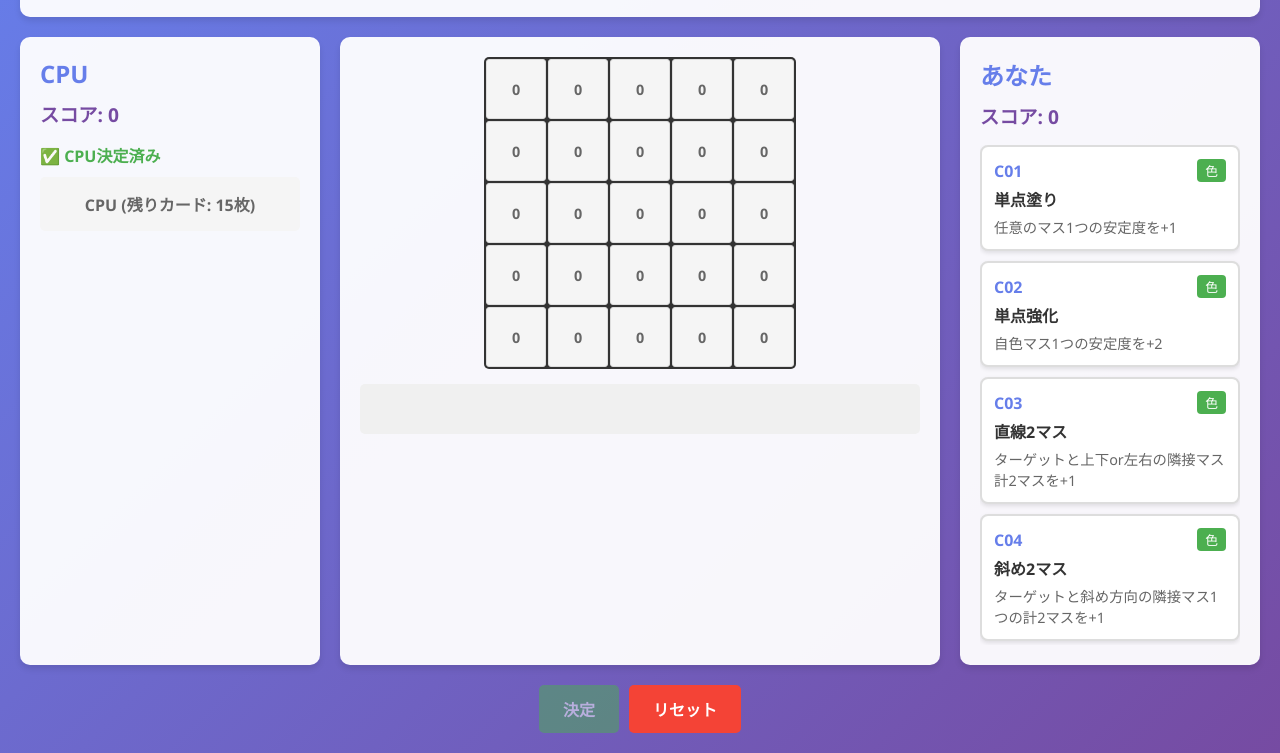
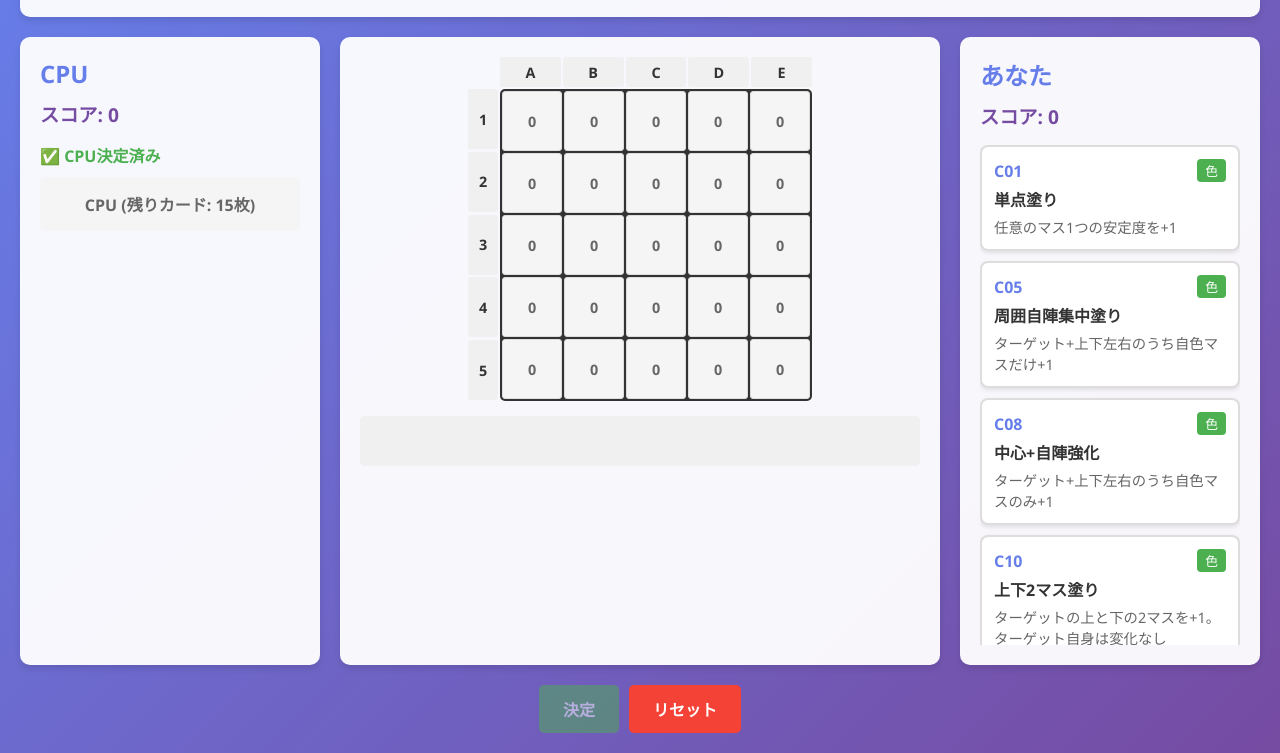
Before and after one commit to noa888418/ForCard, a website with bundled scripts: page index.html in a window 1280 px wide. Shown: the part 86-839 px from the top of the page. Built offline with nearby package versions, Linux system fonts and the light colour scheme.

Commit message:
機能追加追加

```diff
--- a/index.html
+++ b/index.html
@@ -27,7 +27,11 @@
             </div>
 
             <div id="board-container">
-                <div id="board"></div>
+                <div id="board-wrapper">
+                    <div id="board-column-labels"></div>
+                    <div id="board-row-labels"></div>
+                    <div id="board"></div>
+                </div>
                 <div id="board-info">
                     <div id="selected-card-info"></div>
                 </div>
--- a/src/CardFactory.ts
+++ b/src/CardFactory.ts
@@ -54,19 +54,58 @@ export class CardFactory {
     return cards;
   }
 
-  // デフォルトデッキ（15枚）を作成
+  // デフォルトデッキ（15枚）をランダムに作成
   static createDefaultDeck(): Card[] {
     const allCards = this.createAllCards();
-    // デフォルトでは弱いカードと特殊カードを中心に選ぶ
-    // 実際のゲームでは、バランスを考慮して選択
-    const defaultIds = [
-      'C01', 'C02', 'C03', 'C04', 'C05',
-      'C11', 'C12', 'C13', 'C14', 'C15',
-      'C21', 'C22', 'C23',
-      'S01', 'S02'
-    ];
 
-    return allCards.filter(card => defaultIds.includes(card.getId()));
+    // カテゴリ別に分類
+    const weakCards = allCards.filter(c => {
+      const id = c.getId();
+      return id.startsWith('C') && parseInt(id.substring(1)) >= 1 && parseInt(id.substring(1)) <= 10;
+    });
+    const mediumCards = allCards.filter(c => {
+      const id = c.getId();
+      return id.startsWith('C') && parseInt(id.substring(1)) >= 11 && parseInt(id.substring(1)) <= 20;
+    });
+    const strongCards = allCards.filter(c => {
+      const id = c.getId();
+      return id.startsWith('C') && parseInt(id.substring(1)) >= 21 && parseInt(id.substring(1)) <= 30;
+    });
+    const specialCards = allCards.filter(c => c.getId().startsWith('S'));
+
+    // 手札15枚の配分（色カード:特殊カード = 7:3）
+    // 色カード10枚、特殊カード5枚（10:5 = 2:1 ≈ 7:3.5、ほぼ7:3）
+    const selectedCards: Card[] = [];
+
+    // 色カード10枚を選ぶ（弱:中:強 = 4:3:3 くらい）
+    const weakSelected = this.randomSelect(weakCards, 4);
+    const mediumSelected = this.randomSelect(mediumCards, 3);
+    const strongSelected = this.randomSelect(strongCards, 3);
+
+    selectedCards.push(...weakSelected, ...mediumSelected, ...strongSelected);
+
+    // 特殊カード5枚を選ぶ
+    const specialSelected = this.randomSelect(specialCards, 5);
+    selectedCards.push(...specialSelected);
+
+    // シャッフル
+    return this.shuffle(selectedCards);
+  }
+
+  // 配列からランダムにn枚選択
+  private static randomSelect<T>(array: T[], n: number): T[] {
+    const shuffled = [...array].sort(() => Math.random() - 0.5);
+    return shuffled.slice(0, Math.min(n, array.length));
+  }
+
+  // 配列をシャッフル
+  private static shuffle<T>(array: T[]): T[] {
+    const shuffled = [...array];
+    for (let i = shuffled.length - 1; i > 0; i--) {
+      const j = Math.floor(Math.random() * (i + 1));
+      [shuffled[i], shuffled[j]] = [shuffled[j], shuffled[i]];
+    }
+    return shuffled;
   }
 
   // カードIDからカードを作成
--- a/src/main.ts
+++ b/src/main.ts
@@ -136,14 +136,37 @@ class GameUI {
     if (!this.gameManager) return;
 
     const boardElement = document.getElementById('board');
-    if (!boardElement) return;
+    const columnLabelsElement = document.getElementById('board-column-labels');
+    const rowLabelsElement = document.getElementById('board-row-labels');
+
+    if (!boardElement || !columnLabelsElement || !rowLabelsElement) return;
 
     const board = this.gameManager.getBoard();
     const size = board.getSize();
 
+    // 盤面のグリッド設定
     boardElement.style.gridTemplateColumns = `repeat(${size}, 1fr)`;
     boardElement.innerHTML = '';
 
+    // 列番号（上）
+    columnLabelsElement.innerHTML = '';
+    for (let x = 0; x < size; x++) {
+      const label = document.createElement('div');
+      label.className = 'column-label';
+      label.textContent = String.fromCharCode(65 + x); // A, B, C, D, E
+      columnLabelsElement.appendChild(label);
+    }
+
+    // 行番号（左）
+    rowLabelsElement.innerHTML = '';
+    for (let y = 0; y < size; y++) {
+      const label = document.createElement('div');
+      label.className = 'row-label';
+      label.textContent = (y + 1).toString(); // 1, 2, 3, 4, 5
+      rowLabelsElement.appendChild(label);
+    }
+
+    // マスを生成
     for (let y = 0; y < size; y++) {
       for (let x = 0; x < size; x++) {
         const cell = board.getCell(x, y);
@@ -169,7 +192,8 @@ class GameUI {
         }
 
         cellElement.textContent = cell.stability.toString();
-        cellElement.title = `(${x}, ${y}) 安定度: ${cell.stability}`;
+        const positionStr = this.formatPosition(x, y);
+        cellElement.title = `${positionStr} (${x}, ${y}) 安定度: ${cell.stability}`;
 
         // クリックイベント（常に設定、条件はselectPosition内でチェック）
         cellElement.addEventListener('click', (e) => {
@@ -179,8 +203,8 @@ class GameUI {
           }
         });
 
-        // ホバーイベント（カード選択中のみ）
-        if (this.selectedCardId && this.currentPlayer === 'A') {
+        // ホバーイベント（カード選択中のみ、かつまだ位置を選択していない場合）
+        if (this.selectedCardId && this.currentPlayer === 'A' && !this.selectedPosition) {
           cellElement.style.cursor = 'pointer';
           cellElement.addEventListener('mouseenter', () => {
             this.hoveredPosition = { x, y };
@@ -191,7 +215,7 @@ class GameUI {
             this.updateCardTargets();
           });
         } else {
-          cellElement.style.cursor = 'default';
+          cellElement.style.cursor = this.selectedCardId && this.currentPlayer === 'A' ? 'pointer' : 'default';
         }
 
         boardElement.appendChild(cellElement);
@@ -200,6 +224,11 @@ class GameUI {
 
     // 初期の適用範囲表示を更新
     this.updateCardTargets();
+  }
+
+  // 座標を文字列に変換（例：B2）
+  private formatPosition(x: number, y: number): string {
+    return `${String.fromCharCode(65 + x)}${y + 1}`;
   }
 
   // カードの適用範囲表示を更新（ホバー時はupdateBoardを呼ばずにこれだけ呼ぶ）
@@ -219,7 +248,22 @@ class GameUI {
     const player = this.gameManager.getPlayer('A');
     const card = player.getHand().find(c => c.getId() === this.selectedCardId);
 
-    if (!card || !this.hoveredPosition) {
+    if (!card) {
+      // 全てのcard-targetクラスを削除
+      const boardElement = document.getElementById('board');
+      if (boardElement) {
+        boardElement.querySelectorAll('.card-target').forEach(el => {
+          el.classList.remove('card-target');
+        });
+      }
+      return;
+    }
+
+    // 適用範囲を計算する位置を決定
+    // 選択済みの位置がある場合はそれを使い、ない場合はホバー位置を使う
+    const targetPosition = this.selectedPosition || this.hoveredPosition;
+
+    if (!targetPosition) {
       // 全てのcard-targetクラスを削除
       const boardElement = document.getElementById('board');
       if (boardElement) {
@@ -233,7 +277,7 @@ class GameUI {
     // 適用範囲を計算
     let targetPositions: Position[] = [];
     try {
-      targetPositions = card.getTargetPositions(board, this.hoveredPosition, 'A');
+      targetPositions = card.getTargetPositions(board, targetPosition, 'A');
     } catch (e) {
       // エラーは無視
     }
@@ -288,7 +332,33 @@ class GameUI {
     const hand = player.getHand();
     const usedCards = player.getUsedCards();
 
-    hand.forEach(card => {
+    // 手札をソート：色カードを番号順、その後特殊カードを順番に
+    const sortedHand = [...hand].sort((a, b) => {
+      const idA = a.getId();
+      const idB = b.getId();
+
+      // 色カードと特殊カードを分ける
+      const isColorA = idA.startsWith('C');
+      const isColorB = idB.startsWith('C');
+
+      if (isColorA && !isColorB) return -1; // 色カードが先
+      if (!isColorA && isColorB) return 1;  // 特殊カードが後
+
+      // 同じ種類なら番号で比較
+      if (isColorA && isColorB) {
+        // 色カード: C01, C02, ... C30
+        const numA = parseInt(idA.substring(1));
+        const numB = parseInt(idB.substring(1));
+        return numA - numB;
+      } else {
+        // 特殊カード: S01, S02, ... S10
+        const numA = parseInt(idA.substring(1));
+        const numB = parseInt(idB.substring(1));
+        return numA - numB;
+      }
+    });
+
+    sortedHand.forEach(card => {
       const cardElement = document.createElement('div');
       cardElement.className = 'card';
       if (usedCards.has(card.getId())) {
@@ -445,12 +515,15 @@ class GameUI {
     // 実際のGameManagerへの記録は「決定」ボタンを押した時に行う
     const cardInfo = document.getElementById('selected-card-info');
     if (cardInfo) {
-      cardInfo.textContent = `選択済み: マス (${x}, ${y}) - 「決定」ボタンをクリック`;
+      const positionStr = this.formatPosition(x, y);
+      cardInfo.textContent = `選択済み: マス ${positionStr} - 「決定」ボタンをクリック`;
     }
 
-    // ホバー状態をクリア
+    // ホバー状態をクリア（選択済み位置で適用範囲を表示するため）
     this.hoveredPosition = null;
 
+    // 適用範囲を更新（選択済み位置で表示）
+    this.updateCardTargets();
     this.updateUI();
   }
 
@@ -477,6 +550,9 @@ class GameUI {
       cardInfo.textContent = `決定済み - ${this.playerBDecided ? '公開フェーズへ...' : 'CPUの決定を待っています...'}`;
     }
 
+    // 決定後は適用範囲を非表示
+    this.hoveredPosition = null;
+    this.updateCardTargets();
     this.updateUI();
     this.checkBothDecided();
   }
@@ -505,10 +581,12 @@ class GameUI {
         const cardA = playerA.getHand().find(c => c.getId() === selectionA.cardId);
         const cardB = playerB.getHand().find(c => c.getId() === selectionB.cardId);
 
+        const posA = this.formatPosition(selectionA.targetPosition.x, selectionA.targetPosition.y);
+        const posB = this.formatPosition(selectionB.targetPosition.x, selectionB.targetPosition.y);
         cardInfo.innerHTML = `
           <div style="margin-bottom: 10px; font-weight: bold; color: #667eea;">📢 公開フェーズ</div>
-          <div style="margin-bottom: 5px;">あなた: <strong>${cardA?.getName()}</strong> (${selectionA.cardId}) → マス (${selectionA.targetPosition.x}, ${selectionA.targetPosition.y})</div>
-          <div>CPU: <strong>${cardB?.getName()}</strong> (${selectionB.cardId}) → マス (${selectionB.targetPosition.x}, ${selectionB.targetPosition.y})</div>
+          <div style="margin-bottom: 5px;">あなた: <strong>${cardA?.getName()}</strong> (${selectionA.cardId}) → マス ${posA}</div>
+          <div>CPU: <strong>${cardB?.getName()}</strong> (${selectionB.cardId}) → マス ${posB}</div>
         `;
       }
     }
--- a/styles.css
+++ b/styles.css
@@ -150,13 +150,58 @@ header h1 {
     align-items: center;
 }
 
+#board-wrapper {
+    display: grid;
+    grid-template-columns: 30px 1fr;
+    grid-template-rows: 30px 1fr;
+    gap: 2px;
+    margin-bottom: 15px;
+}
+
+#board-column-labels {
+    grid-column: 2;
+    grid-row: 1;
+    display: grid;
+    grid-template-columns: repeat(5, 1fr);
+    gap: 2px;
+}
+
+#board-row-labels {
+    grid-column: 1;
+    grid-row: 2;
+    display: grid;
+    grid-template-rows: repeat(5, 1fr);
+    gap: 2px;
+}
+
 #board {
+    grid-column: 2;
+    grid-row: 2;
     display: grid;
     gap: 2px;
     background: #333;
     padding: 2px;
     border-radius: 5px;
-    margin-bottom: 15px;
+}
+
+.column-label, .row-label {
+    display: flex;
+    align-items: center;
+    justify-content: center;
+    font-weight: bold;
+    font-size: 0.9em;
+    color: #333;
+    background: #f0f0f0;
+    border-radius: 3px;
+}
+
+.column-label {
+    height: 30px;
+}
+
+.row-label {
+    width: 30px;
+    height: 60px;
 }
 
 .cell {
```
